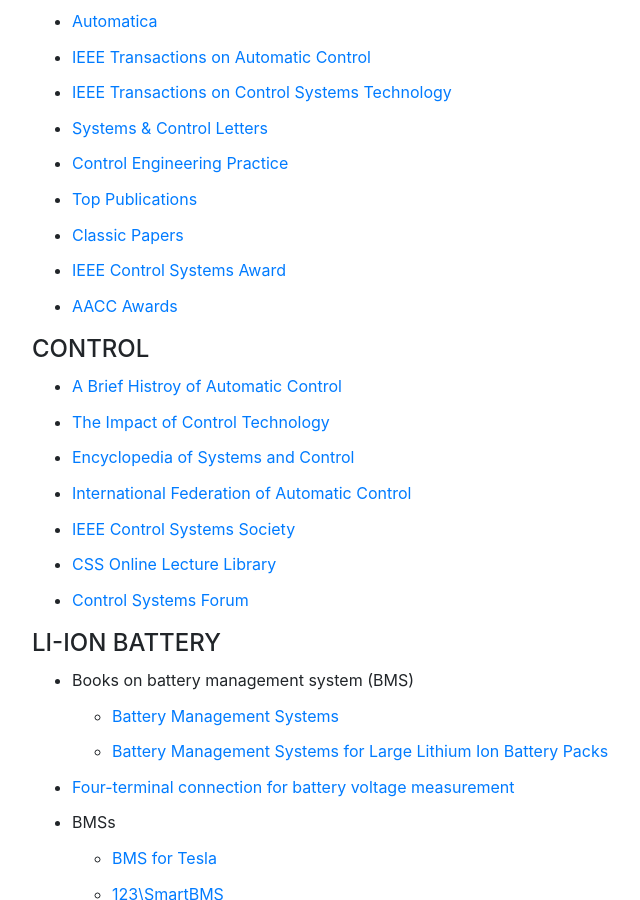
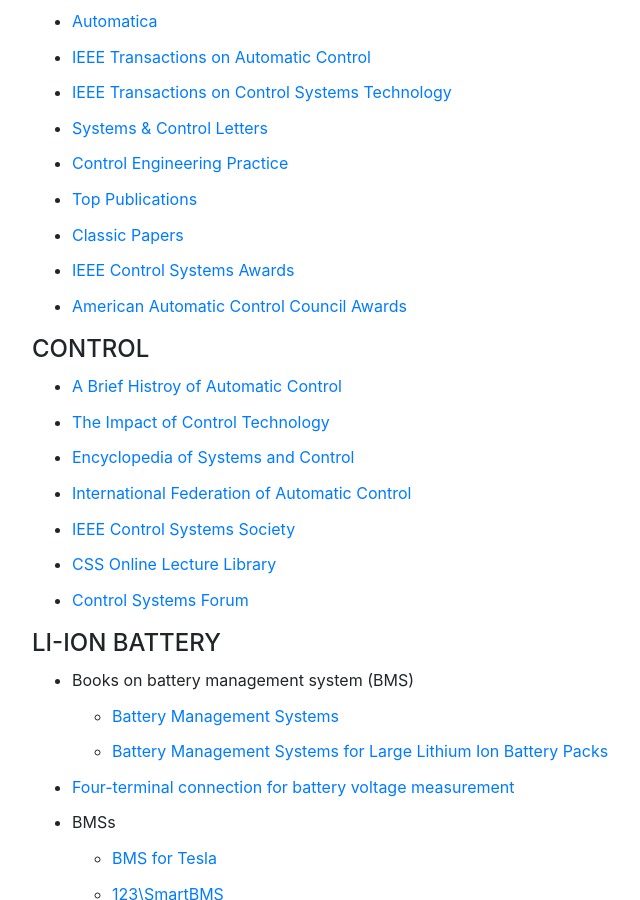
Before and after one commit to ningtian/ningtian.github.io, a Jekyll site: the page links/index.html, which Jekyll copies as it is, in a window 1280 px wide and 900 px high, scrolled down 341 px. Shown: the whole window, without its empty margins (148-788 px from the left). Built offline with Jekyll 4.4.1, drawn with Linux system fonts in a browser that asks for light colours.

Commit message:
Update index.html

```diff
--- a/links/index.html
+++ b/links/index.html
@@ -65,9 +65,10 @@
 
 		<li><a href="https://scholar.google.com/citations?view_op=list_classic_articles&hl=en&by=2006&vq=eng_automationcontroltheory">Classic Papers </a></li>
 
-	        <li><a href="http://www.ieeecss.org/awards/2018-award-recipients">IEEE Control Systems Award </a></li>
+		<li><a href="http://www.ieeecss.org/awards/2018-award-recipients">IEEE Control Systems Awards </a></li>
 
-		<li><a href="http://a2c2.org/awards/aacc-awards">AACC Awards </a></li>
+	        <li><a href="http://a2c2.org/awards/aacc-awards">American Automatic Control Council Awards </a></li>
+
                 </ul>
 
 
```
